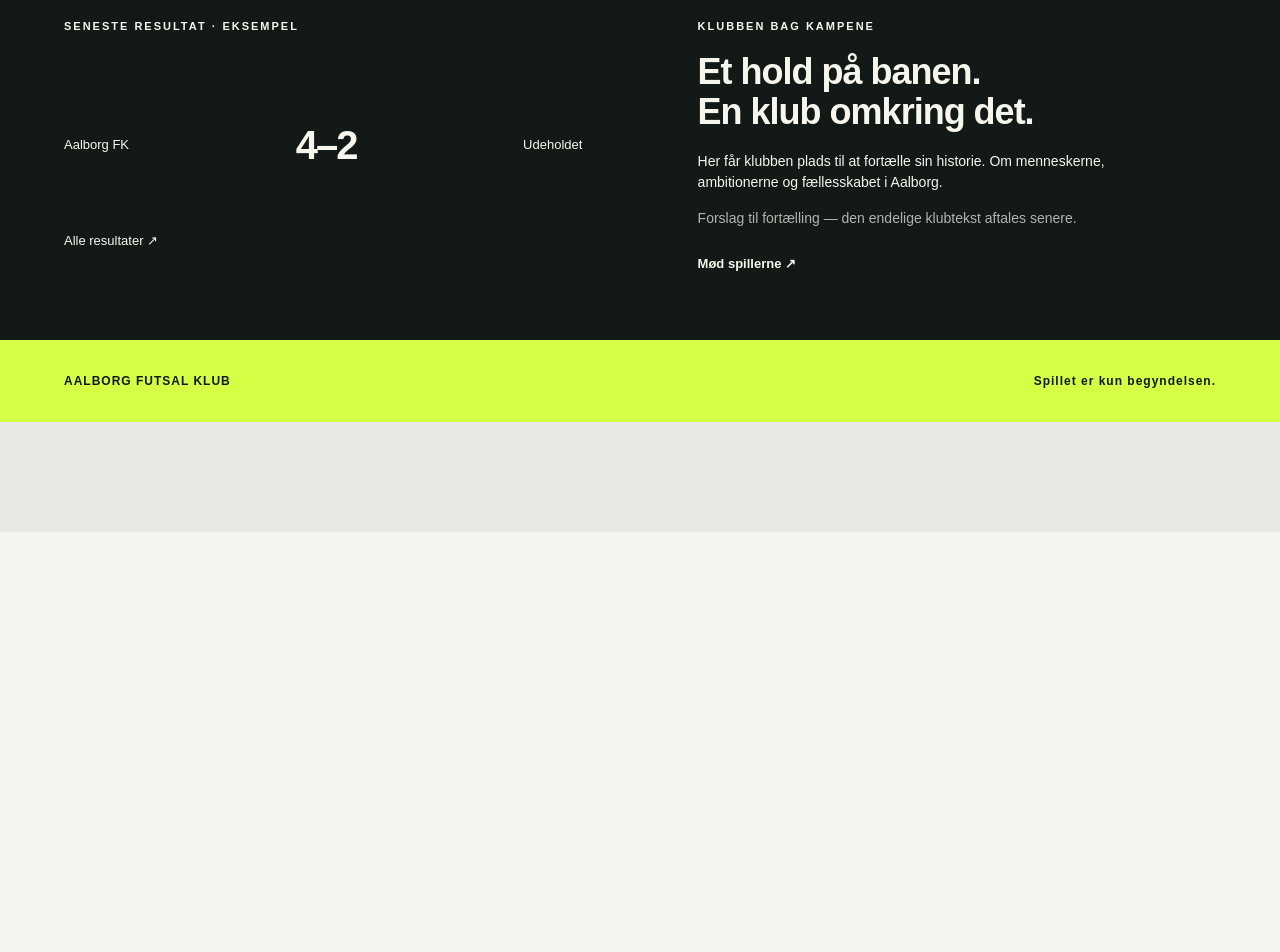
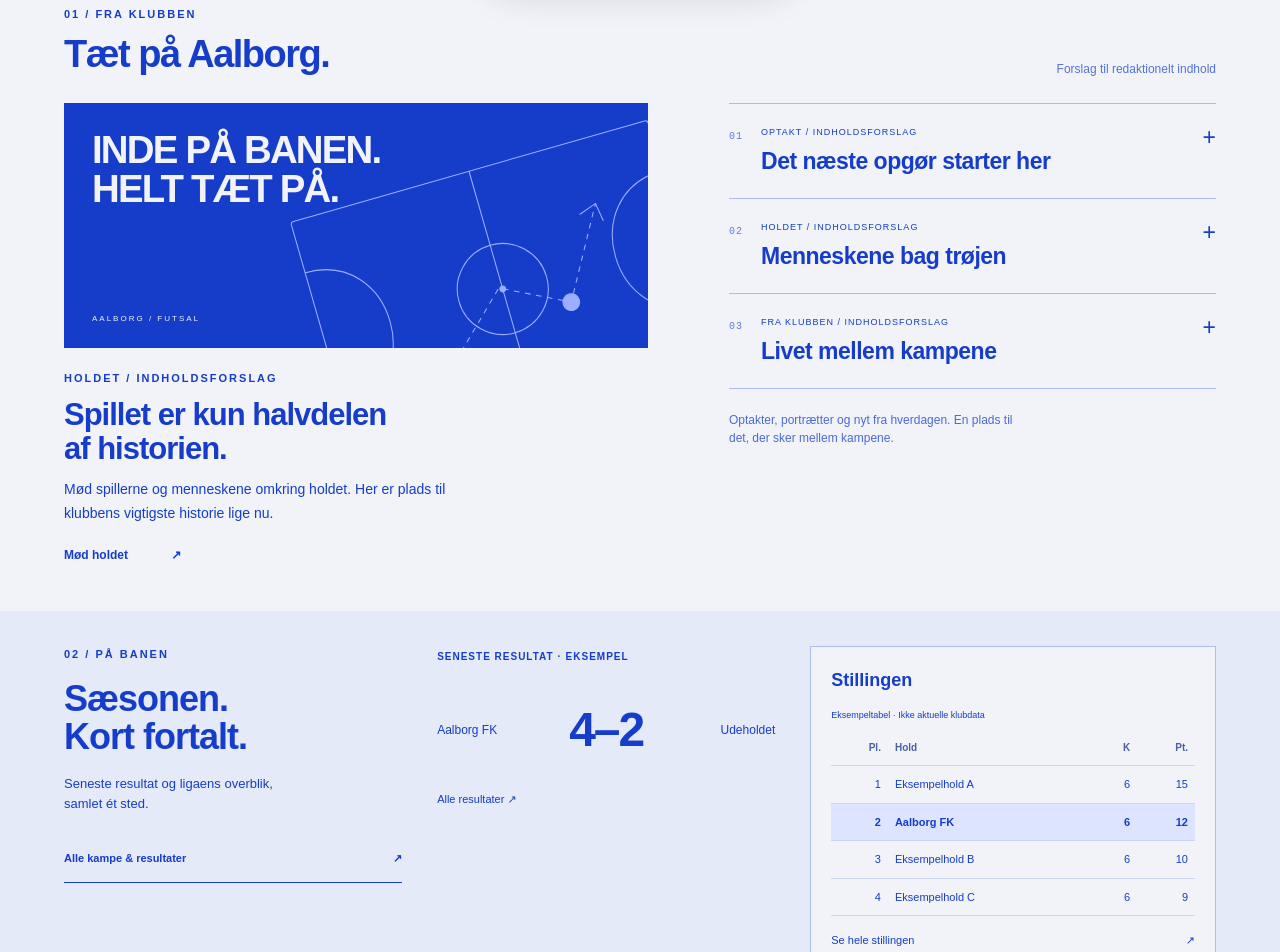
Before and after one commit to rasmusleth/afk, a Next.js app in the folder apps/web/: page / in a window 1280 px wide. Shown: the part 800-1752 px from the top of the page. Before the commit the page ends 1332 px from the top, so only its background shows below. Built offline with nearby package versions, Linux system fonts and the light colour scheme.

Commit message:
Develop the selected open homepage direction with news and season sections

```diff
--- a/apps/web/app/homepage-prototype/visual-directions.module.css
+++ b/apps/web/app/homepage-prototype/visual-directions.module.css
@@ -273,3 +273,88 @@
 .hubStories strong { font-size:13px; }
 .hub footer { padding:22px 5%; }
 }
+/* Selected direction D: open editorial sections, with containment only for useful facts. */
+.dNews { margin:0 5%; padding:34px 0 45px; border-top:1px solid #163cca; }
+.dSectionHeading { display:flex; align-items:end; justify-content:space-between; gap:24px; margin-bottom:25px; }
+.dSectionHeading h2 { font-size:38px; letter-spacing:-1.5px; margin-top:10px; }
+.dNewsGrid { display:grid; grid-template-columns:1.2fr 1fr; gap:7%; }
+.dFeatureArt { position:relative; overflow:hidden; background:#163cca; color:#f1f3f8; height:245px; padding:28px; margin-bottom:22px; }
+.dFeatureArt>span { position:relative; z-index:1; font-size:clamp(25px,3vw,44px); line-height:1; letter-spacing:-1.8px; font-weight:800; }
+.dFeatureArt svg { position:absolute; width:80%; height:120%; right:-15%; bottom:-36%; color:#9baeff; stroke:currentColor; stroke-width:1.5; transform:rotate(-16deg); }
+.dFeatureArt small { position:absolute; left:28px; bottom:23px; font-size:8px; letter-spacing:2px; }
+.dFeature h3 { font-size:31px; line-height:1.1; letter-spacing:-1px; margin:12px 0; }
+.dFeature>p:not(.kicker) { font-size:14px; max-width:420px; line-height:1.7; }
+.dFeature>a { display:inline-block; font-size:12px; font-weight:700; margin-top:20px; }
+.dFeature>a span { margin-left:40px; }
+.dNewsRows details { border-top:1px solid #aebbe6; }
+.dNewsRows details:last-of-type { border-bottom:1px solid #aebbe6; }
+.dNewsRows summary { list-style:none; display:flex; gap:18px; align-items:start; padding:22px 0; cursor:pointer; }
+.dNewsRows summary::-webkit-details-marker { display:none; }
+.dNewsRows summary:focus-visible { outline:3px solid #163cca; outline-offset:4px; }
+.dNewsRows summary:hover strong { text-decoration:underline; text-underline-offset:4px; }
+.dNewsRows .number { padding:3px 0 0; opacity:.65; }
+.dNewsRows summary>span:nth-child(2) { flex:1; min-width:0; }
+.dNewsRows small { display:block; font-size:9px; text-transform:uppercase; letter-spacing:1px; margin-bottom:9px; }
+.dNewsRows strong { display:block; font-size:23px; letter-spacing:-.5px; line-height:1.2; }
+.dExpand { font-size:23px; line-height:1; }
+.dNewsRows details[open] .dExpand { transform:rotate(45deg); }
+.dNewsRows details>p { font-size:13px; padding:0 0 22px 31px; line-height:1.7; }
+.dEditorialNote { font-size:12px; max-width:290px; opacity:.75; padding-top:22px; }
+.dSeason { background:#e5eaf8; padding:35px 5%; display:grid; grid-template-columns:1fr 1fr 1.2fr; align-items:start; gap:35px; }
+.dSeasonIntro h2 { font-size:36px; letter-spacing:-1px; line-height:1.05; margin:18px 0; }
+.dSeasonIntro>p:not(.kicker) { font-size:13px; max-width:230px; }
+.dSeasonIntro .action { margin-top:22px; font-size:11px; }
+.dSeasonResult { padding-top:3px; }
+.dSeasonResult .kicker { font-size:10px; letter-spacing:1px; }
+.dSeasonResult .result { display:grid; grid-template-columns:minmax(0,1fr) auto minmax(0,1fr); gap:12px; margin:30px 0 20px; font-size:12px; }
+.dSeasonResult .result>span { overflow-wrap:anywhere; }
+.dSeasonResult .result>span:last-child { text-align:right; }
+.dSeasonResult .result strong { font-size:48px; }
+.dSeasonResult>a { font-size:11px; }
+.dStandings { background:#f1f3f8; padding:20px; border:1px solid #afbee8; }
+.dStandings h3 { font-size:18px; margin-bottom:15px; }
+.dStandings table { font-size:11px; }
+.dStandings caption { font-size:9px; margin-bottom:8px; }
+.dStandings th,.dStandings td { border-color:#ccd5ed; padding:10px 7px; }
+.dStandings thead { color:#4b61a1; font-size:10px; }
+.dStandings tbody th { text-align:left; font-weight:400; }
+.dStandings .dClubRow { background:#dce4ff; }
+.dStandings .dClubRow th,.dStandings .dClubRow td { font-weight:800; }
+.dStandings>a { display:flex; justify-content:space-between; margin-top:16px; font-size:11px; }
+.dClub { position:relative; overflow:hidden; padding:40px 5% 55px; }
+.dClub .number { padding-bottom:18px; }
+.dClub .story { position:relative; z-index:1; max-width:650px; }
+.dClub .story h2 { font-size:clamp(32px,4.5vw,60px); letter-spacing:-2px; margin-top:16px; }
+.dClub .story>p:not(.kicker) { max-width:440px; }
+.dClubWord { position:absolute; bottom:10px; right:4%; font-size:clamp(120px,23vw,350px); font-weight:900; line-height:1; letter-spacing:-15px; opacity:.08; }
+@media(max-width:1000px) {
+.dSeason { grid-template-columns:1fr 1fr; gap:30px; }
+.dSeasonIntro { grid-column:1 / -1; display:grid; grid-template-columns:1fr 1fr; gap:12px 35px; align-items:start; }
+.dSeasonIntro .kicker { grid-column:1 / -1; }
+.dSeasonIntro h2 { grid-row:2 / 4; margin:0; }
+.dSeasonIntro .action { margin:0; }
+.dNewsRows strong { font-size:20px; }
+.dFeatureArt { height:210px; }
+}
+@media(max-width:700px) {
+.dNews { margin:0 6%; padding:28px 0 35px; }
+.dSectionHeading { align-items:start; flex-direction:column; gap:10px; }
+.dSectionHeading h2 { font-size:34px; }
+.dSectionHeading>.detail { font-size:10px; }
+.dNewsGrid { grid-template-columns:1fr; gap:28px; }
+.dFeatureArt { height:220px; }
+.dFeatureArt>span { font-size:33px; }
+.dFeature h3 { font-size:29px; }
+.dNewsRows strong { font-size:21px; }
+.dNewsRows summary { padding:18px 0; }
+.dSeason { grid-template-columns:1fr; padding:30px 6%; gap:28px; }
+.dSeasonIntro { display:block; }
+.dSeasonIntro h2 { margin:18px 0; }
+.dSeasonIntro>p:not(.kicker) { max-width:300px; }
+.dSeasonIntro .action { margin-top:18px; max-width:290px; }
+.dSeasonResult { border-top:1px solid #b8c5e9; padding-top:22px; }
+.dSeasonResult .result { margin:15px 0; }
+.dClub { padding:30px 6% 45px; }
+.dClub .story h2 { font-size:36px; letter-spacing:-1.5px; }
+.dClubWord { bottom:0; right:5%; letter-spacing:-9px; }
+}
--- a/apps/web/app/homepage-prototype/visual-directions.tsx
+++ b/apps/web/app/homepage-prototype/visual-directions.tsx
@@ -1,13 +1,13 @@
 "use client";
 
-// Throwaway: homepage directions on /?variant=A|B|C|D. Not a production homepage.
+// Throwaway: homepage directions on /?variant=A|B|C|D|E. Not a production homepage.
 import { useEffect, useState } from "react";
 import Link from "next/link";
 import styles from "./visual-directions.module.css";
 
 const variants = ["A", "B", "C", "D", "E"] as const;
 type Variant = (typeof variants)[number];
-const names = { A: "Matchday", B: "Klubjournal", C: "På banen", D: "C + A / Split hero", E: "Klubhub" };
+const names = { A: "Matchday", B: "Klubjournal", C: "På banen", D: "Åben klubside", E: "Klubhub" };
 
 function Brand() {
   return <Link className={styles.brand} href="/">AFK<span>Aalborg<br />Futsal Klub</span></Link>;
@@ -54,10 +54,25 @@ export function VariantD() {
             <section className={styles.dNext}><NextMatch /></section>
           </div>
         </section>
-        <div className={styles.dLower}>
-          <section className={styles.cResult}><span className={styles.number}>01 / SIDSTE FLØJT</span><LatestResult /></section>
-          <div className={styles.dStory}><span className={styles.number}>02 / VORES KLUB</span><ClubStory /></div>
-        </div>
+        <section className={styles.dNews} aria-labelledby="d-news-title">
+          <div className={styles.dSectionHeading}><div><p className={styles.kicker}>01 / Fra klubben</p><h2 id="d-news-title">Tæt på Aalborg.</h2></div><span className={styles.detail}>Forslag til redaktionelt indhold</span></div>
+          <div className={styles.dNewsGrid}>
+            <article className={styles.dFeature}>
+              <div className={styles.dFeatureArt} aria-hidden="true"><span>INDE PÅ BANEN.<br />HELT TÆT PÅ.</span><Court /><small>AALBORG / FUTSAL</small></div>
+              <p className={styles.kicker}>Holdet / Indholdsforslag</p>
+              <h3>Spillet er kun halvdelen<br />af historien.</h3>
+              <p>Mød spillerne og menneskene omkring holdet. Her er plads til klubbens vigtigste historie lige nu.</p>
+              <Link href="/spillere/">Mød holdet <span>↗</span></Link>
+            </article>
+            <div className={styles.dNewsRows}>{hubStories.map((story) => <details key={story.number}><summary><span className={styles.number}>{story.number}</span><span><small>{story.category} / Indholdsforslag</small><strong>{story.title}</strong></span><span className={styles.dExpand}>+</span></summary><p>{story.text}</p></details>)}<p className={styles.dEditorialNote}>Optakter, portrætter og nyt fra hverdagen. En plads til det, der sker mellem kampene.</p></div>
+          </div>
+        </section>
+        <section className={styles.dSeason} aria-labelledby="d-season-title">
+          <div className={styles.dSeasonIntro}><p className={styles.kicker}>02 / På banen</p><h2 id="d-season-title">Sæsonen.<br />Kort fortalt.</h2><p>Seneste resultat og ligaens overblik, samlet ét sted.</p><Link className={styles.action} href="/kampe/">Alle kampe & resultater <span>↗</span></Link></div>
+          <section className={styles.dSeasonResult}><LatestResult /></section>
+          <section className={styles.dStandings}><h3>Stillingen</h3><table><caption>Eksempeltabel · Ikke aktuelle klubdata</caption><thead><tr><th scope="col">Pl.</th><th scope="col">Hold</th><th scope="col">K</th><th scope="col">Pt.</th></tr></thead><tbody>{[["1", "Eksempelhold A", "6", "15"], ["2", "Aalborg FK", "6", "12"], ["3", "Eksempelhold B", "6", "10"], ["4", "Eksempelhold C", "6", "9"]].map(([rank, name, played, points]) => <tr key={rank} className={rank === "2" ? styles.dClubRow : undefined}><td>{rank}</td><th scope="row">{name}</th><td>{played}</td><td>{points}</td></tr>)}</tbody></table><Link href="/stilling/">Se hele stillingen <span>↗</span></Link></section>
+        </section>
+        <div className={styles.dClub}><p className={styles.number}>03 / VORES KLUB</p><ClubStory /><span className={styles.dClubWord} aria-hidden="true">AFK.</span></div>
       </main>
       <footer>AALBORG FUTSAL KLUB<span>Fra første fløjt. Til sidste sekund.</span></footer>
     </div>
@@ -112,11 +127,11 @@ export function VariantE() {
 }
 
 export function VisualDirections() {
-  const [variant, setVariant] = useState<Variant>("A");
+  const [variant, setVariant] = useState<Variant>("D");
   useEffect(() => {
     const read = () => {
       const value = new URLSearchParams(window.location.search).get("variant");
-      setVariant(variants.find((key) => key === value) ?? "A");
+      setVariant(variants.find((key) => key === value) ?? "D");
     };
     read();
     window.addEventListener("popstate", read);
```
Also changed, not shown: apps/web/app/homepage-prototype/README.md.
